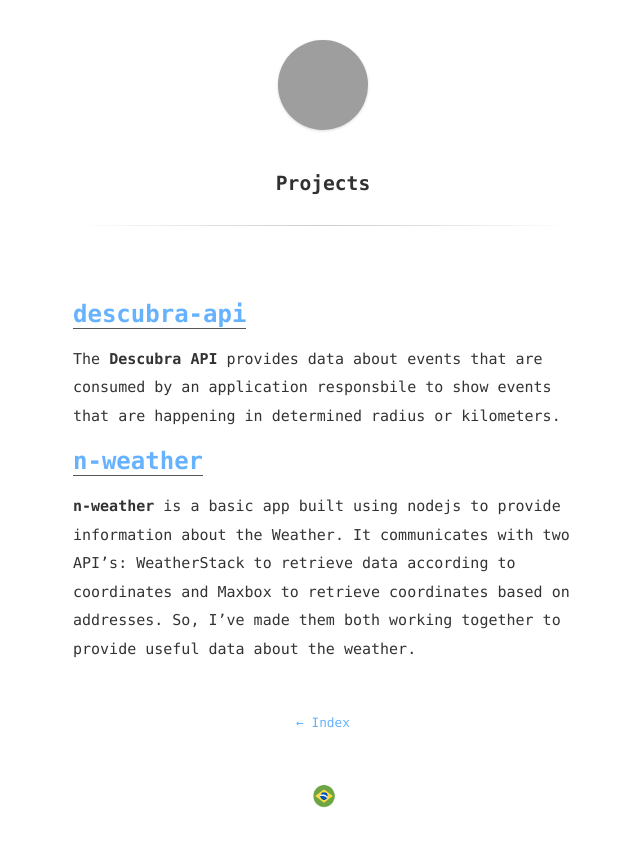
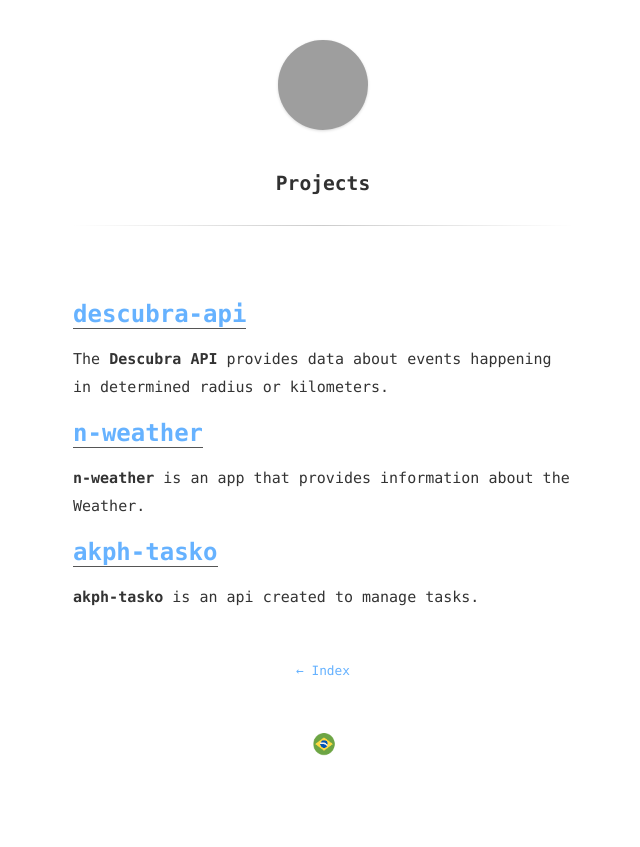
Before and after one commit to kewynakshlley/kewynakshlley.github.io, a Jekyll site: the page built from projects.md, in a window 1280 px wide, cut to the strip 0-847 px from the top of the page. Shown: the whole strip, without its empty margins (317-957 px from the left). Built offline with Jekyll 4.4.1, drawn with Linux system fonts in a browser that asks for light colours; grey boxes are pictures that could not be loaded.

Commit message:
Update projects.md

```diff
--- a/projects.md
+++ b/projects.md
@@ -7,10 +7,15 @@ title: Projects
 
 ## <a href="https://github.com/kewynakshlley/descubra-api" target="_blank">descubra-api</a>
 
-The **Descubra API** provides data about events that are consumed by an application responsbile to show events that are happening in determined radius or kilometers.
+The **Descubra API** provides data about events happening in determined radius or kilometers.
 
 
 ## <a href="https://github.com/kewynakshlley/n-weather" target="_blank">n-weather</a>
 
 
-**n-weather** is a basic app built using nodejs to provide information about the Weather. It communicates with two API's: WeatherStack to retrieve data according to coordinates and Maxbox to retrieve coordinates based on addresses. So, I've made them both working together to provide useful data about the weather.
+**n-weather** is an app that provides information about the Weather.
+
+## <a href="https://github.com/kewynakshlley/akph-tasko" target="_blank">akph-tasko</a>
+
+
+**akph-tasko** is an api created to manage tasks.
```
